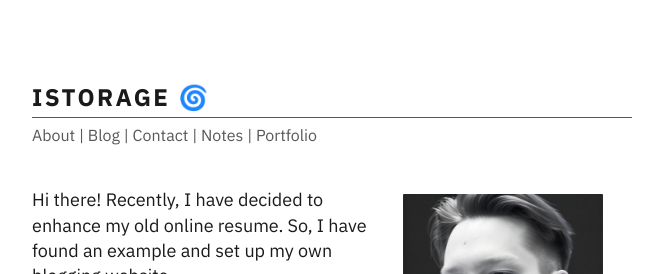
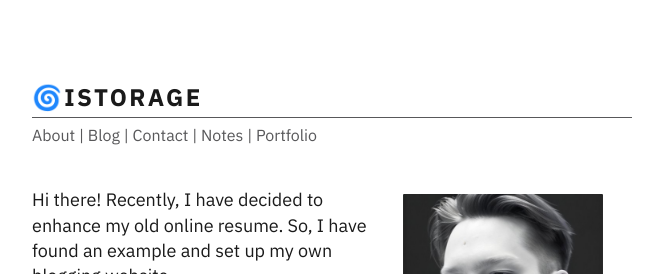
Before and after one commit to suchkow/suchkow.github.io, a Jekyll site: the page built from index.md, in a window 1280 px wide. Shown: the top 274 px of the page, without its empty margins (308-971 px from the left). Built offline with Jekyll 4.4.1, drawn with Linux system fonts in a browser that asks for light colours.

Commit message:
Minor changes

```diff
--- a/_config.yml
+++ b/_config.yml
@@ -1,4 +1,4 @@
-title: 'IStorage 🌀'
+title: '🌀IStorage'
 author: Ilya Suchkov
 email: 'suchkovilya@yahoo.com'
 description: 'A template created by Derek Kedziora'
```
